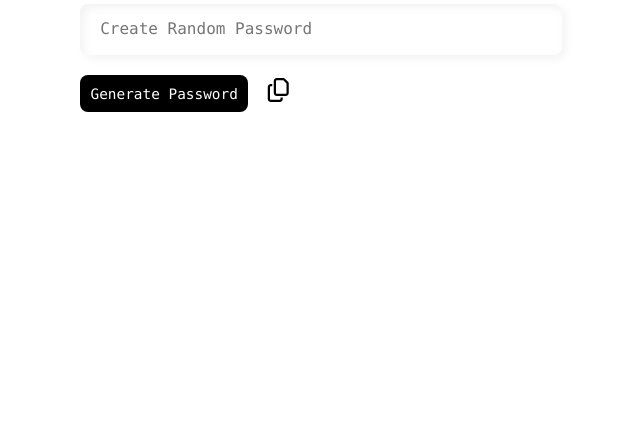
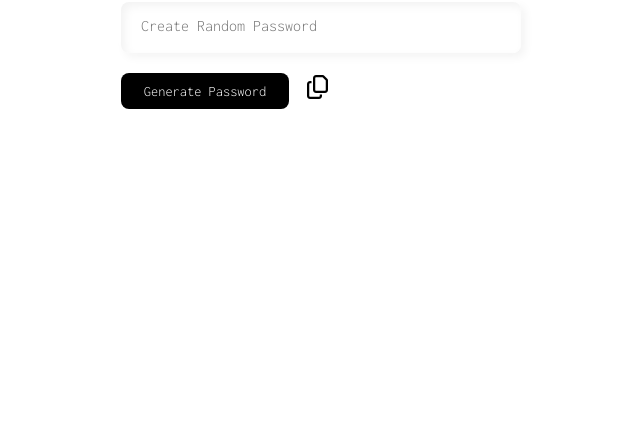
Before and after one commit to saumyasingh048/Random-Password-Generator, a plain HTML site: page index.html in a window 1280 px wide. Shown: the part 361-800 px from the top of the page, without its empty margins (319-959 px from the left). Drawn offline with Linux system fonts and the light colour scheme.

Commit message:
Update style.css

```diff
--- a/style.css
+++ b/style.css
@@ -1,3 +1,6 @@
+/* ********************* */
+/* Google Fonts */
+@import url('https://fonts.googleapis.com/css2?family=Inconsolata:wght@300&display=swap');
 /* ********************* */
 /* CSS Reset */
 * {
@@ -84,7 +87,7 @@ body {
   text-align: center;
 }
 .font {
-  font-family: consolas;
+  font-family: 'Inconsolata', monospace;
 }
 
 /* Media Query */
```
